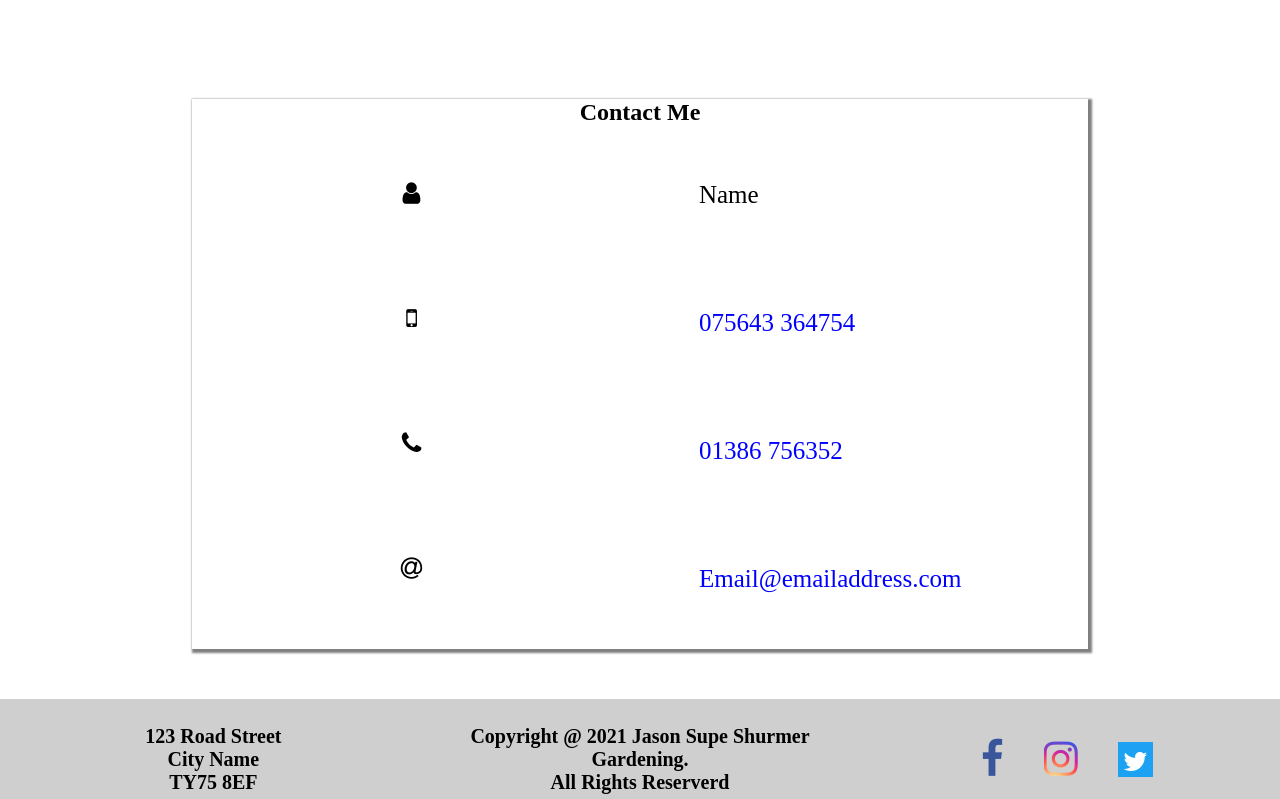
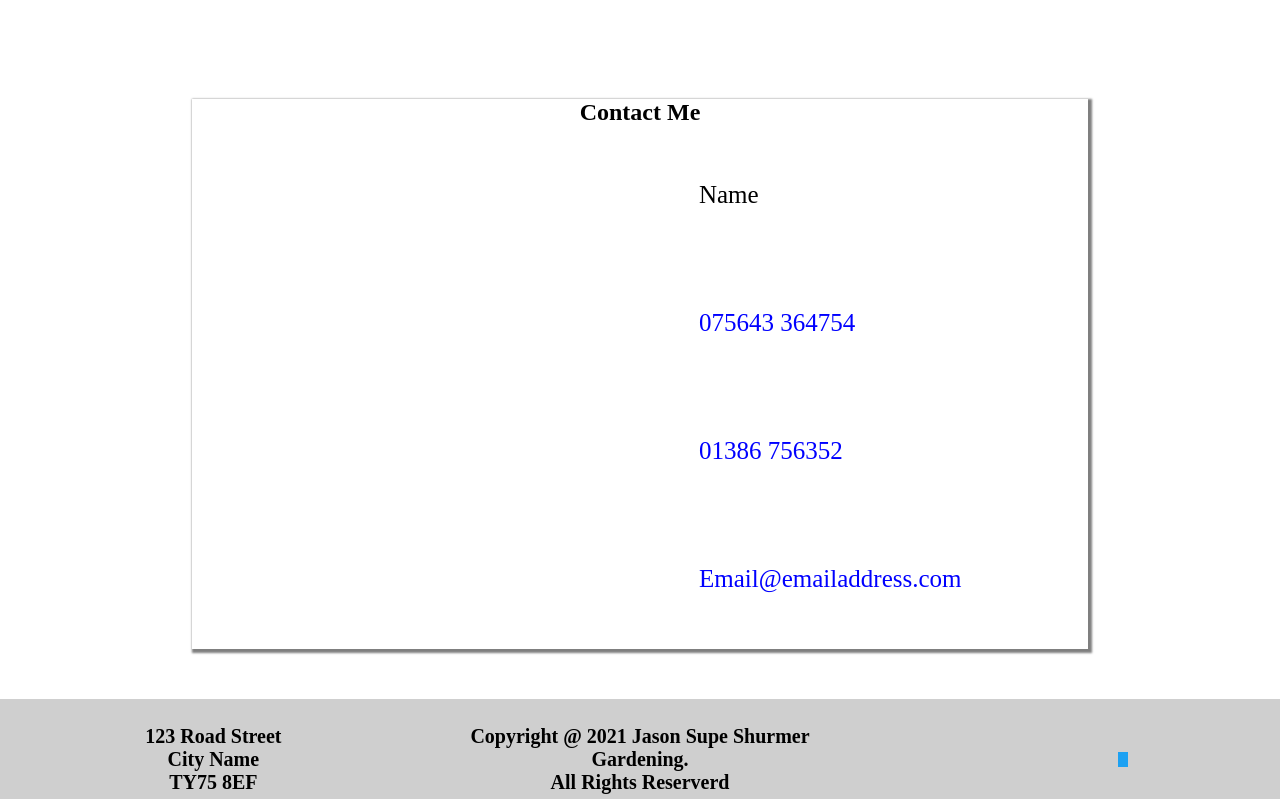
Before and after one commit to AaronGriffin9/Freelance-Gardener, a plain HTML site: page Gardening/index.html in a window 1280 px wide. Shown: the part 1601-2400 px from the top of the page. Drawn offline with Linux system fonts and the light colour scheme.

Commit message:
Update index.html

```diff
--- a/Gardening/index.html
+++ b/Gardening/index.html
@@ -8,7 +8,7 @@
     <meta name="viewport" content="width=device-width, initial-scale=1.0">
     <title>Freelance Gardener</title>
     <link rel="stylesheet" href="Assets/Styles/stylesheet.css">
-    <link rel="stylesheet" href="https://cdnjs.cloudflare.com/ajax/libs/font-awesome/4.7.0/css/font-awesome.min.css">
+<!--     <link rel="stylesheet" href="https://cdnjs.cloudflare.com/ajax/libs/font-awesome/4.7.0/css/font-awesome.min.css"> icon link -->
   </head>
   <body>
     <div class="cover-img">
```
